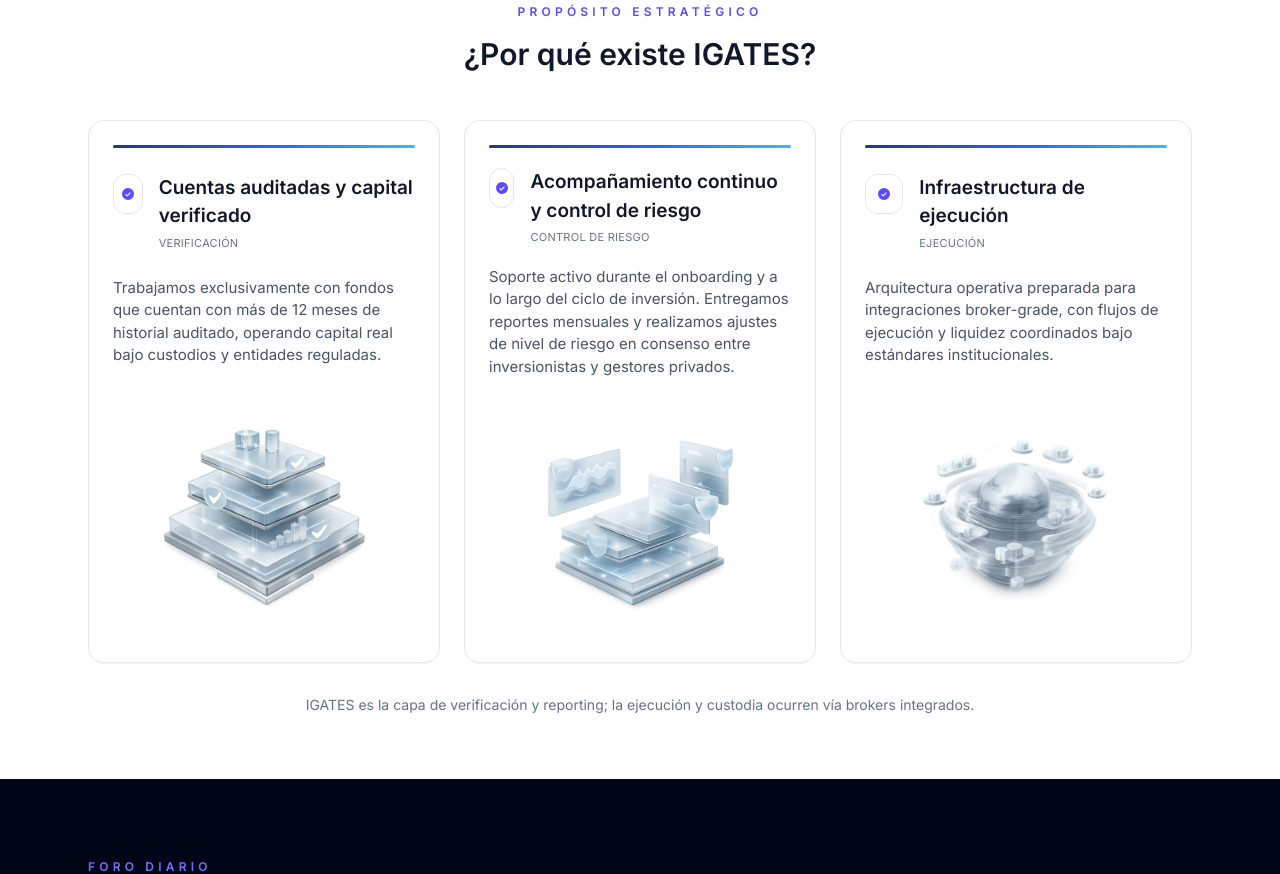
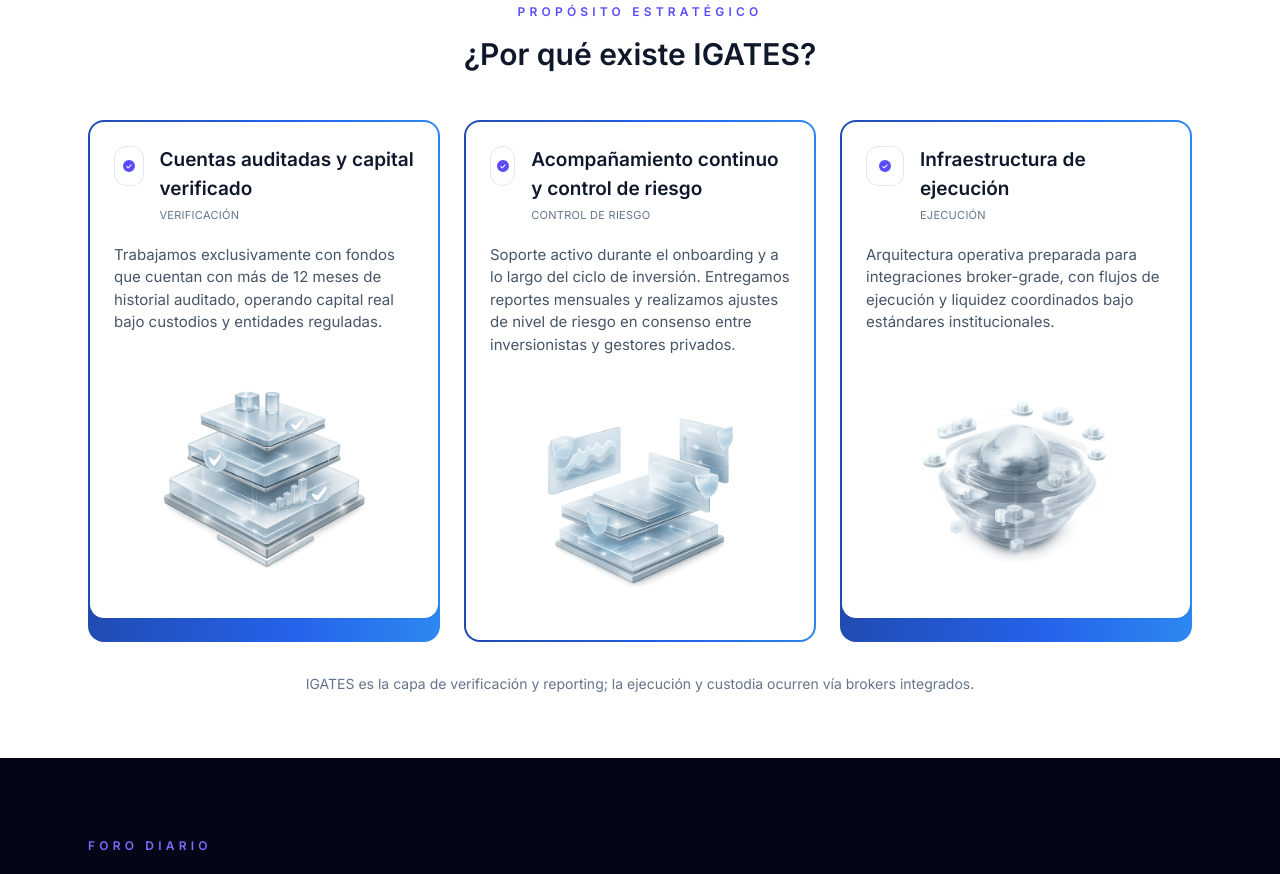
Before and after one commit to Juanherrera-123/Fund_Connect, a Next.js app: page / in a window 1280 px wide. Shown: the part 860-1734 px from the top of the page. Built offline with nearby package versions, Linux system fonts and the light colour scheme.

Commit message:
Add animated IGATES gradient card borders

```diff
--- a/src/components/home/Why.tsx
+++ b/src/components/home/Why.tsx
@@ -61,8 +61,8 @@ export function Why() {
         </div>
         <div className="mt-12 grid gap-6 lg:grid-cols-3">
           {purposeCards.map((card) => (
-            <article key={card.titleKey} className="igates-card grid gap-5">
-              <div className="igates-gradient h-[3px] w-full rounded-full" aria-hidden="true" />
+            <div key={card.titleKey} className="igates-card-frame">
+              <article className="igates-card grid gap-5">
                 <div className="flex items-start gap-4">
                   <div className={iconContainerClasses}>
                     <svg viewBox="0 0 20 20" className={iconClasses} aria-hidden="true">
@@ -94,6 +94,7 @@ export function Why() {
                   />
                 </div>
               </article>
+            </div>
           ))}
         </div>
         <p className="mt-8 max-w-2xl text-center text-sm text-slate-500 mx-auto" data-i18n="whyFooterNote">
--- a/src/styles/globals.css
+++ b/src/styles/globals.css
@@ -30,8 +30,24 @@ a {
 }
 
 @layer components {
+  .igates-card-frame {
+    --igates-border: 2px;
+    --igates-radius: 1rem;
+    border-radius: var(--igates-radius);
+    padding: var(--igates-border);
+    background: linear-gradient(90deg, #1e3a8a 0%, #2563eb 50%, #38bdf8 100%);
+    background-size: 200% 200%;
+    animation: igates-border-flow 8s ease-in-out infinite;
+    transition: padding 0.2s ease;
+  }
+
+  .igates-card-frame:hover {
+    --igates-border: 3px;
+  }
+
   .igates-card {
-    @apply rounded-2xl border border-slate-200 bg-white p-6 shadow-sm transition hover:-translate-y-0.5 hover:shadow-md;
+    border-radius: calc(var(--igates-radius) - var(--igates-border));
+    @apply bg-white p-6 shadow-sm transition hover:-translate-y-0.5 hover:shadow-md;
   }
 
   .igates-chip {
@@ -57,6 +73,24 @@ a {
   }
 }
 
+@keyframes igates-border-flow {
+  0% {
+    background-position: 0% 50%;
+  }
+  50% {
+    background-position: 100% 50%;
+  }
+  100% {
+    background-position: 0% 50%;
+  }
+}
+
+@media (prefers-reduced-motion: reduce) {
+  .igates-card-frame {
+    animation: none;
+  }
+}
+
 .btn-primary {
   background: linear-gradient(90deg, #1e3a8a 0%, #2563eb 50%, #38bdf8 100%);
   color: #ffffff;
```
Lines whose indentation alone changed are shown as unchanged.
